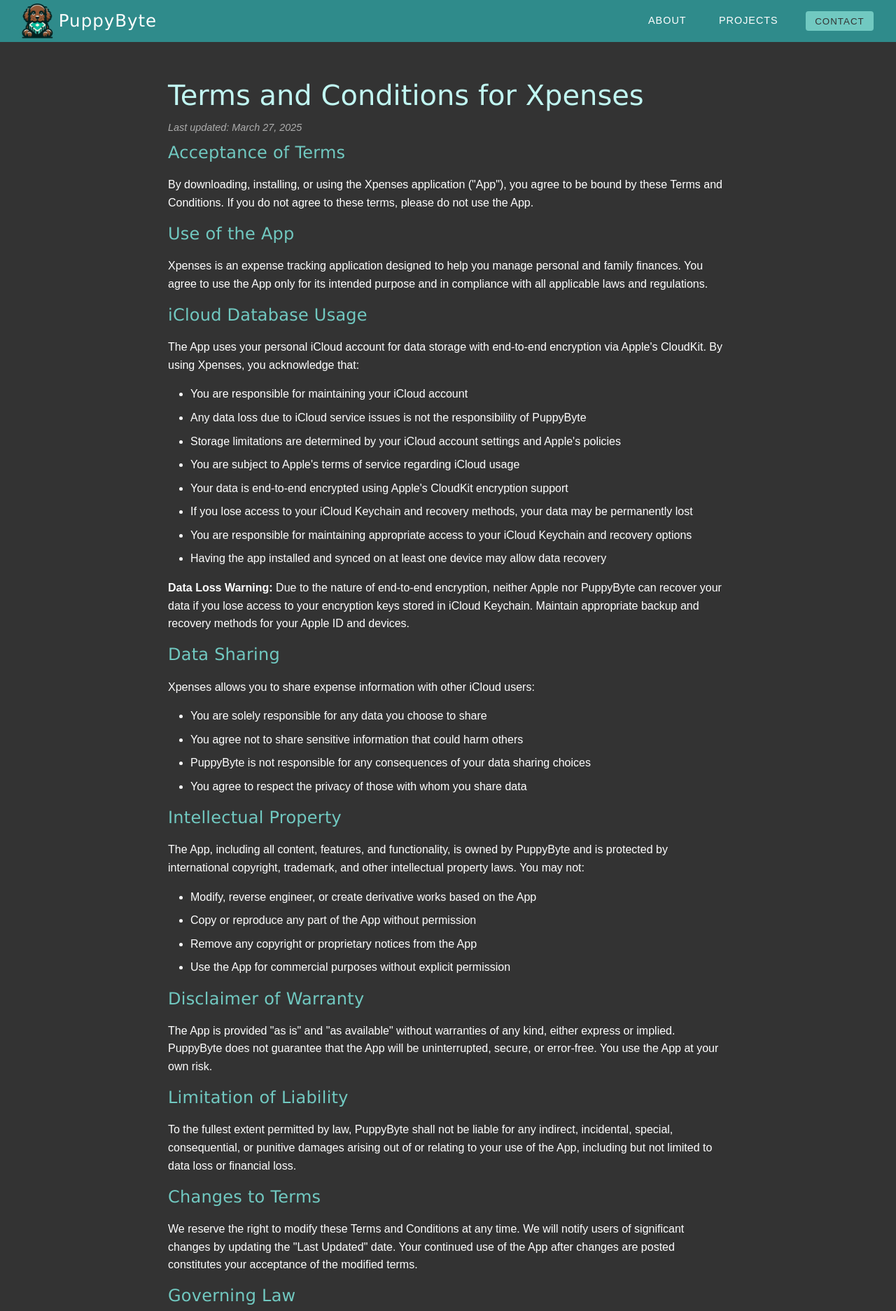
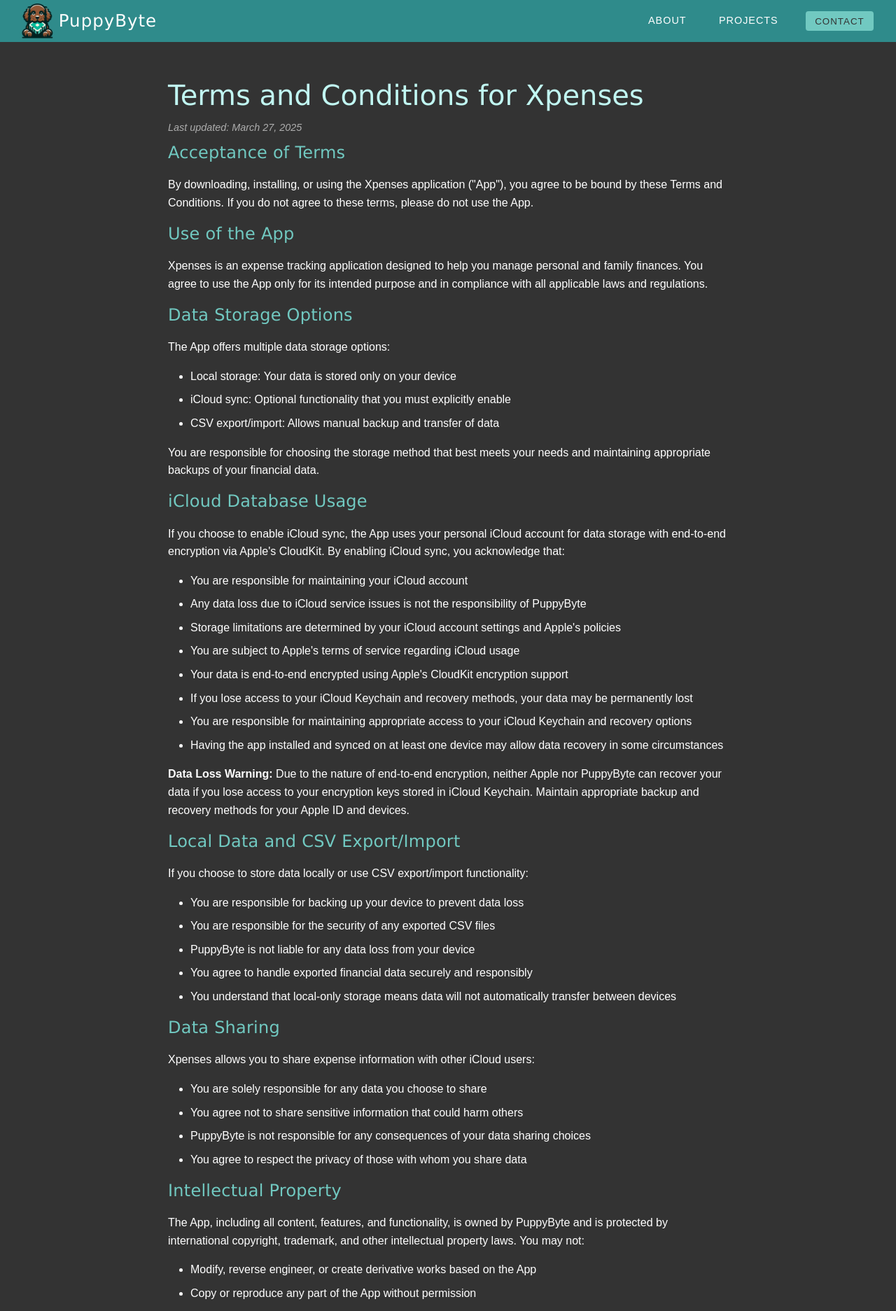
Before and after one commit to apff/puppybyte.dev, a Jekyll site: the page built from xpenses/terms/index.html, in a window 1280 px wide. Shown: the top 1873 px of the page at 70% size. Built offline with Jekyll 4.4.1, drawn with Linux system fonts in a browser that asks for light colours.

Commit message:
Update docs to reflect xpenses icloud sync is optional

```diff
--- a/xpenses/terms/index.html
+++ b/xpenses/terms/index.html
@@ -20,8 +20,19 @@
     </div>
 
     <div class="policy-section">
+      <h2>Data Storage Options</h2>
+      <p>The App offers multiple data storage options:</p>
+      <ul>
+        <li>Local storage: Your data is stored only on your device</li>
+        <li>iCloud sync: Optional functionality that you must explicitly enable</li>
+        <li>CSV export/import: Allows manual backup and transfer of data</li>
+      </ul>
+      <p>You are responsible for choosing the storage method that best meets your needs and maintaining appropriate backups of your financial data.</p>
+    </div>
+
+    <div class="policy-section">
       <h2>iCloud Database Usage</h2>
-      <p>The App uses your personal iCloud account for data storage with end-to-end encryption via Apple's CloudKit. By using Xpenses, you acknowledge that:</p>
+      <p>If you choose to enable iCloud sync, the App uses your personal iCloud account for data storage with end-to-end encryption via Apple's CloudKit. By enabling iCloud sync, you acknowledge that:</p>
       <ul>
         <li>You are responsible for maintaining your iCloud account</li>
         <li>Any data loss due to iCloud service issues is not the responsibility of PuppyByte</li>
@@ -30,9 +41,21 @@
         <li>Your data is end-to-end encrypted using Apple's CloudKit encryption support</li>
         <li>If you lose access to your iCloud Keychain and recovery methods, your data may be permanently lost</li>
         <li>You are responsible for maintaining appropriate access to your iCloud Keychain and recovery options</li>
-        <li>Having the app installed and synced on at least one device may allow data recovery</li>
+        <li>Having the app installed and synced on at least one device may allow data recovery in some circumstances</li>
       </ul>
       <p><strong>Data Loss Warning:</strong> Due to the nature of end-to-end encryption, neither Apple nor PuppyByte can recover your data if you lose access to your encryption keys stored in iCloud Keychain. Maintain appropriate backup and recovery methods for your Apple ID and devices.</p>
+    </div>
+
+    <div class="policy-section">
+      <h2>Local Data and CSV Export/Import</h2>
+      <p>If you choose to store data locally or use CSV export/import functionality:</p>
+      <ul>
+        <li>You are responsible for backing up your device to prevent data loss</li>
+        <li>You are responsible for the security of any exported CSV files</li>
+        <li>PuppyByte is not liable for any data loss from your device</li>
+        <li>You agree to handle exported financial data securely and responsibly</li>
+        <li>You understand that local-only storage means data will not automatically transfer between devices</li>
+      </ul>
     </div>
 
     <div class="policy-section">
```
Also changed, not shown: xpenses/license/index.html (+6 -2 lines), xpenses/privacy/index.html (+16 -2 lines).
